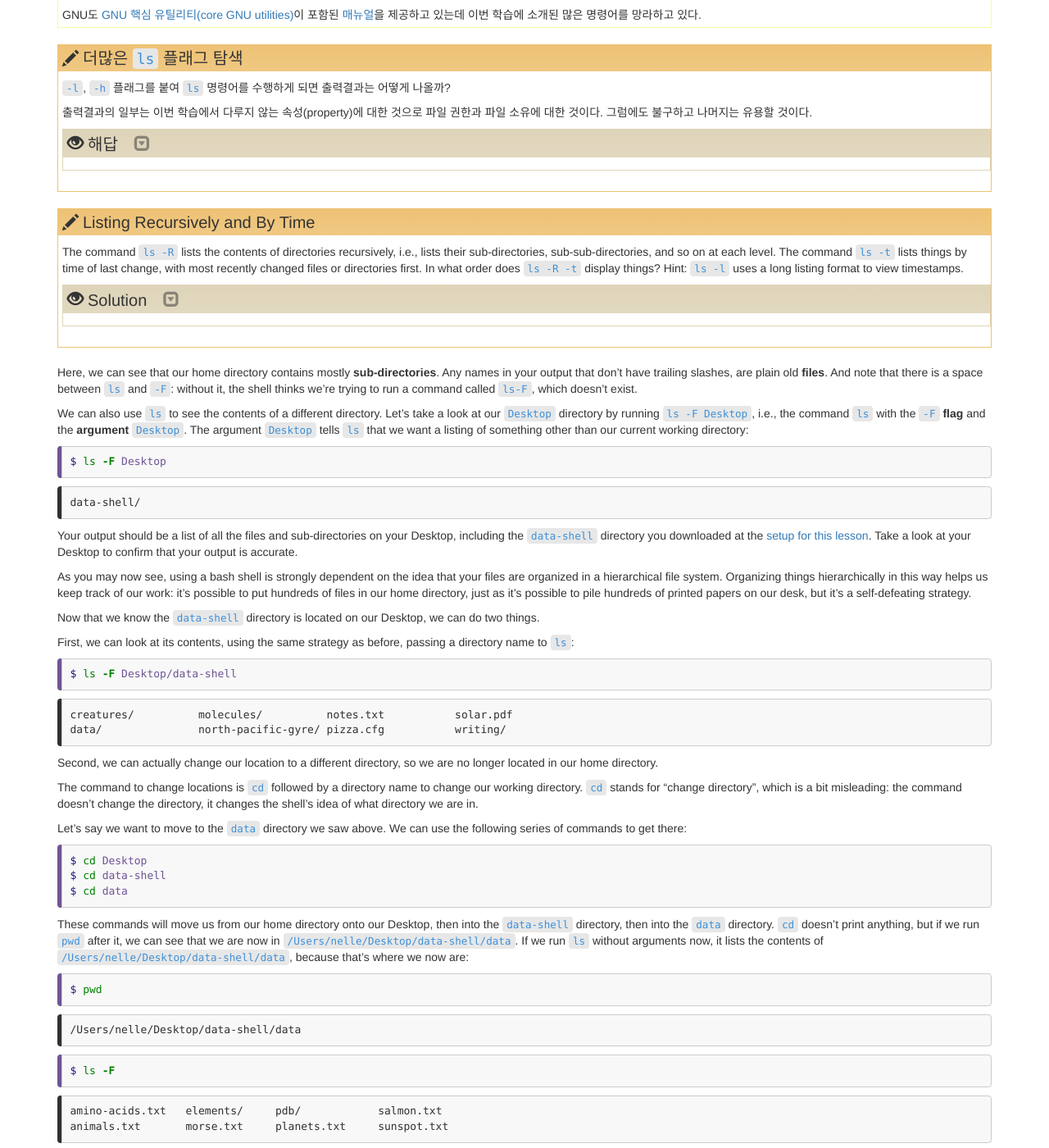
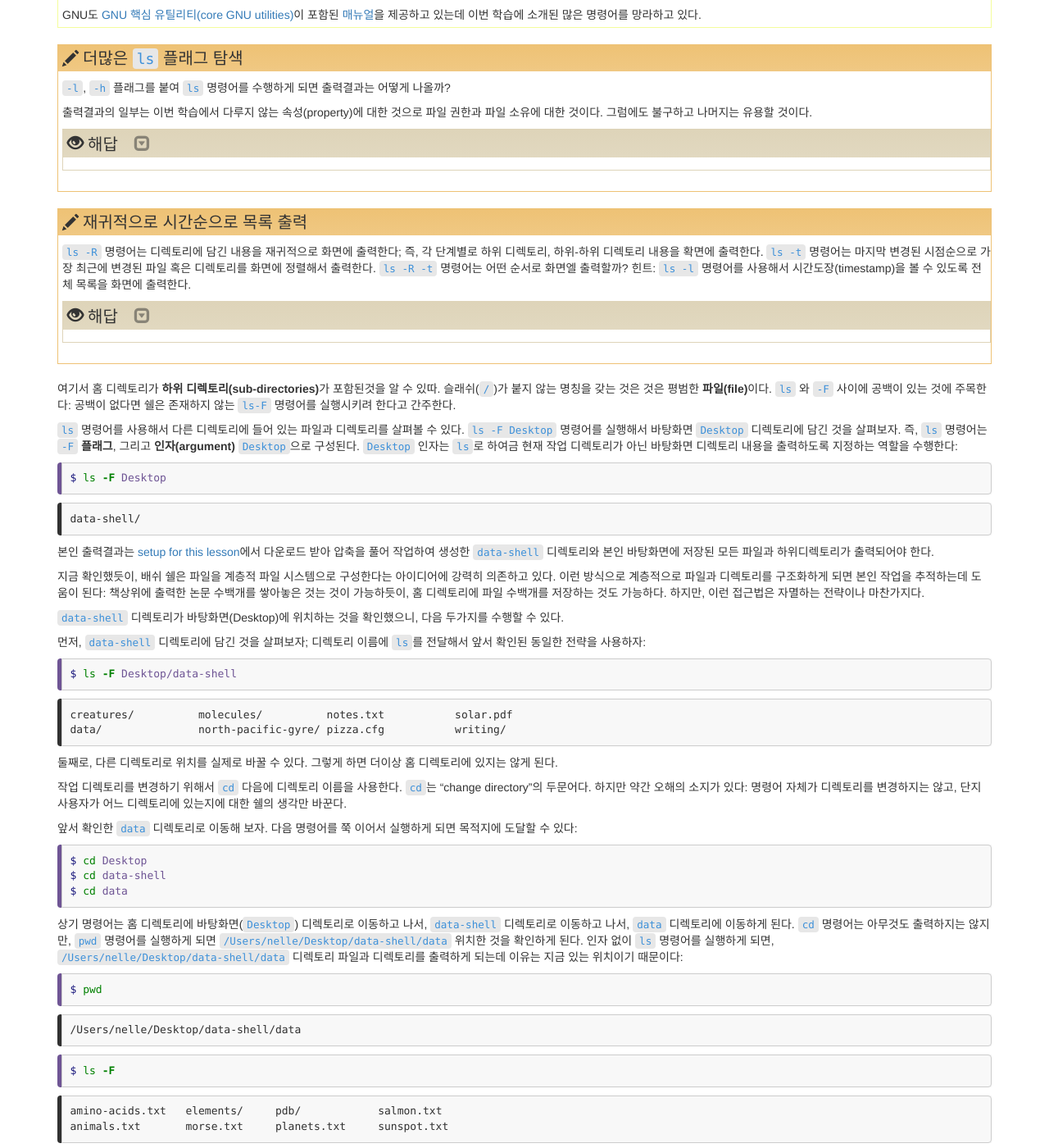
Before and after one commit to statkclee/shell-novice-kr, a Jekyll site: the page built from _episodes/02-filedir.md, in a window 1280 px wide and 1400 px high, scrolled down 5025 px. Shown: the whole window at 82% size. Built offline with Jekyll 4.4.1, drawn with Linux system fonts in a browser that asks for light colours; some of the changed text lies outside the part shown.

Commit message:
translated fiel and directory

```diff
--- a/_episodes/02-filedir.md
+++ b/_episodes/02-filedir.md
@@ -359,35 +359,29 @@ $ man ls
 > {: .solution}
 {: .challenge}
 
-> ## Listing Recursively and By Time
+> ## 재귀적으로 시간순으로 목록 출력
 >
-> The command `ls -R` lists the contents of directories recursively, i.e., lists
-> their sub-directories, sub-sub-directories, and so on at each level. The command
-> `ls -t` lists things by time of last change, with most recently changed files or
-> directories first.
-> In what order does `ls -R -t` display things? Hint: `ls -l` uses a long listing
-> format to view timestamps.
+> `ls -R` 명령어는 디렉토리에 담긴 내용을 재귀적으로 화면에 출력한다; 즉,
+> 각 단계별로 하위 디렉토리, 하위-하위 디렉토리 내용을 확면에 출력한다.
+> `ls -t` 명령어는 마지막 변경된 시점순으로 가장 최근에 변경된 파일 혹은 디렉토리를 화면에 정렬해서 출력한다.
+> `ls -R -t` 명령어는 어떤 순서로 화면엘 출력할까?
+> 힌트: `ls -l` 명령어를 사용해서 시간도장(timestamp)을 볼 수 있도록 전체 목록을 화면에 출력한다.
 >
-> > ## Solution
-> > The files/directories in each directory are sorted by time of last change.
+> > ## 해답
+> > 각 디렉토리의 파일/디렉토리가 가장 마지막 시간 변경순으로 정렬되어 출력된다.
 > {: .solution}
 {: .challenge}
 
-Here,
-we can see that our home directory contains mostly **sub-directories**.
-Any names in your output that don't have trailing slashes,
-are plain old **files**.
-And note that there is a space between `ls` and `-F`:
-without it,
-the shell thinks we're trying to run a command called `ls-F`,
-which doesn't exist.
+여기서 홈 디렉토리가 **하위 디렉토리(sub-directories)**가 포함된것을 알 수 있따.
+슬래쉬(`/`)가 붙지 않는 명칭을 갖는 것은 것은 평범한 **파일(file)**이다.
+`ls` 와 `-F` 사이에 공백이 있는 것에 주목한다:
+공백이 없다면 쉘은 존재하지 않는 `ls-F` 명령어를 실행시키려 한다고 간주한다.
 
-We can also use `ls` to see the contents of a different directory.  Let's take a
-look at our `Desktop` directory by running `ls -F Desktop`,
-i.e.,
-the command `ls` with the `-F` **flag** and the **argument**  `Desktop`.
-The argument `Desktop` tells `ls` that
-we want a listing of something other than our current working directory:
+`ls` 명령어를 사용해서 다른 디렉토리에 들어 있는 파일과 디렉토리를 살펴볼 수 있다.
+`ls -F Desktop` 명령어를 실행해서 바탕화면 `Desktop` 디렉토리에 담긴 것을 살펴보자.
+즉, `ls` 명령어는 `-F` **플래그**, 그리고 **인자(argument)** `Desktop`으로 구성된다.
+`Desktop` 인자는 `ls`로 하여금 현재 작업 디렉토리가 아닌 바탕화면 디렉토리 내용을
+출력하도록 지정하는 역할을 수행한다:
 
 ~~~
 $ ls -F Desktop
@@ -399,23 +393,22 @@ data-shell/
 ~~~
 {: .output}
 
-Your output should be a list of all the files and sub-directories on your
-Desktop, including the `data-shell` directory you downloaded at
-the [setup for this lesson]({{ page.root }}{% link setup.md %}).  Take a look at your Desktop to confirm that
-your output is accurate.
+본인 출력결과는 [setup for this lesson]({{ page.root }}{% link setup.md %})에서
+다운로드 받아 압축을 풀어 작업하여 생성한 `data-shell` 디렉토리와
+본인 바탕화면에 저장된 모든 파일과 하위디렉토리가 출력되어야 한다.
 
-As you may now see, using a bash shell is strongly dependent on the idea that
-your files are organized in a hierarchical file system.
-Organizing things hierarchically in this way helps us keep track of our work:
-it's possible to put hundreds of files in our home directory,
-just as it's possible to pile hundreds of printed papers on our desk,
-but it's a self-defeating strategy.
+지금 확인했듯이, 배쉬 쉘은 파일을 계층적 파일 시스템으로 구성한다는 아이디어에
+강력히 의존하고 있다.
+이런 방식으로 계층적으로 파일과 디렉토리를 구조화하게 되면 본인 작업을 추적하는데 도움이 된다:
+책상위에 출력한 논문 수백개를 쌓아놓은 것는 것이 가능하듯이,
+홈 디렉토리에 파일 수백개를 저장하는 것도 가능하다.
+하지만, 이런 접근법은 자멸하는 전략이나 마찬가지다.
 
-Now that we know the `data-shell` directory is located on our Desktop, we
-can do two things.
+`data-shell` 디렉토리가 바탕화면(Desktop)에 위치하는 것을 확인했으니,
+다음 두가지를 수행할 수 있다.
 
-First, we can look at its contents, using the same strategy as before, passing
-a directory name to `ls`:
+먼저, `data-shell` 디렉토리에 담긴 것을 살펴보자; 디렉토리 이름에 `ls`를 전달해서
+앞서 확인된 동일한 전략을 사용하자:
 
 ~~~
 $ ls -F Desktop/data-shell
@@ -428,19 +421,17 @@ data/               north-pacific-gyre/ pizza.cfg           writing/
 ~~~
 {: .output}
 
-Second, we can actually change our location to a different directory, so
-we are no longer located in
-our home directory.
+둘째로, 다른 디렉토리로 위치를 실제로 바꿀 수 있다.
+그렇게 하면 더이상 홈 디렉토리에 있지는 않게 된다.
 
-The command to change locations is `cd` followed by a
-directory name to change our working directory.
-`cd` stands for "change directory",
-which is a bit misleading:
-the command doesn't change the directory,
-it changes the shell's idea of what directory we are in.
+작업 디렉토리를 변경하기 위해서 `cd` 다음에 디렉토리 이름을 사용한다.
+`cd`는 "change directory"의 두문어다.
+하지만 약간 오해의 소지가 있다:
+명령어 자체가 디렉토리를 변경하지는 않고,
+단지 사용자가 어느 디렉토리에 있는지에 대한 쉘의 생각만 바꾼다.
 
-Let's say we want to move to the `data` directory we saw above.  We can
-use the following series of commands to get there:
+앞서 확인한 `data` 디렉토리로 이동해 보자.
+다음 명령어를 쭉 이어서 실행하게 되면 목적지에 도달할 수 있다:
 
 ~~~
 $ cd Desktop
@@ -449,13 +440,12 @@ $ cd data
 ~~~
 {: .language-bash}
 
-These commands will move us from our home directory onto our Desktop, then into
-the `data-shell` directory, then into the `data` directory.  `cd` doesn't print anything,
-but if we run `pwd` after it, we can see that we are now
-in `/Users/nelle/Desktop/data-shell/data`.
-If we run `ls` without arguments now,
-it lists the contents of `/Users/nelle/Desktop/data-shell/data`,
-because that's where we now are:
+상기 명령어는 홈 디렉토리에 바탕화면(`Desktop`) 디렉토리로 이동하고 나서,
+`data-shell` 디렉토리로 이동하고 나서, `data` 디렉토리에 이동하게 된다.
+`cd` 명령어는 아무것도 출력하지는 않지만, `pwd` 명령어를 실행하게 되면
+`/Users/nelle/Desktop/data-shell/data` 위치한 것을 확인하게 된다.
+인자 없이 `ls` 명령어를 실행하게 되면, `/Users/nelle/Desktop/data-shell/data` 디렉토리
+파일과 디렉토리를 출력하게 되는데 이유는 지금 있는 위치이기 때문이다:
 
 ~~~
 $ pwd
@@ -478,8 +468,9 @@ animals.txt       morse.txt     planets.txt     sunspot.txt
 ~~~
 {: .output}
 
-We now know how to go down the directory tree, but
-how do we go up?  We might try the following:
+이제 디렉토리 나무를 타서 아래로 내려가는 방법을 익혔다.
+하지만 어떻게 하면 위로 올라갈 수 있을까?
+다음 명령어를 시도해보자:
 
 ~~~
 $ cd data-shell
@@ -491,27 +482,23 @@ $ cd data-shell
 ~~~
 {: .error}
 
-But we get an error!  Why is this?
+하지만, 오류 발생! 이유가 뭘까?
 
-With our methods so far,
-`cd` can only see sub-directories inside your current directory.  There are
-different ways to see directories above your current location; we'll start
-with the simplest.
+지금까지 방법으로 `cd` 명령어는 현재 디렉토리 내부에 하위 디렉토리만 볼 수 있다.
+현재 디렉토리에서 상위 디렉토리를 볼 수 있는 다른 방법이 있다;
+가장 단순한 것부터 시작해보자.
 
-There is a shortcut in the shell to move up one directory level
-that looks like this:
+쉘에서 한단계 위 디렉토리로 이동할 수 있는 단축키가 존재하는데 다음과 같이 생겼다:
 
 ~~~
 $ cd ..
 ~~~
 {: .language-bash}
 
-`..` is a special directory name meaning
-"the directory containing this one",
-or more succinctly,
-the **parent** of the current directory.
-Sure enough,
-if we run `pwd` after running `cd ..`, we're back in `/Users/nelle/Desktop/data-shell`:
+`..`은 특별한 디렉토리명인데 "현재 디렉토리를 포함하는 디렉토리", 좀더 간결하게 표현하면
+현재 디렉토리의 **부모**를 의미한다.
+물론, `cd ..` 명령어를 실행하고 나서 `pwd`을 실행하게 되면
+`/Users/nelle/Desktop/data-shell`로 되돌아 간다:
 
 ~~~
 $ pwd
@@ -523,8 +510,8 @@ $ pwd
 ~~~
 {: .output}
 
-The special directory `..` doesn't usually show up when we run `ls`.  If we want
-to display it, we can give `ls` the `-a` flag:
+단순히 `ls` 명령어를 실행하게 되면 특수 디렉토리 `..`이 화면에 출력되지는 않는다.
+`..` 디렉토리를 출력하려면 `ls` 명령어와 `-a` 플래그를 사용한다:
 
 ~~~
 $ ls -F -a
@@ -537,41 +524,39 @@ $ ls -F -a
 ~~~
 {: .output}
 
-`-a` stands for "show all";
-it forces `ls` to show us file and directory names that begin with `.`,
-such as `..` (which, if we're in `/Users/nelle`, refers to the `/Users` directory)
-As you can see,
-it also displays another special directory that's just called `.`,
-which means "the current working directory".
-It may seem redundant to have a name for it,
-but we'll see some uses for it soon.
+`-a`은 "show all"의 축약으로 모두 보여주기를 의미한다;
+`ls`로 하여금 `..`와 같은 `.`로 시작하는 파일과 디렉토리명도 화면에 출력하게 강제한다.
+(`/Users/nelle` 디렉토리에 위치한다면, `/Users` 디렉토리를 지칭)
+`.`도 또다른 특별한 디렉토리로,
+"현재 작업 디렉토리(current working directory)"를 의미한다.
+중복되어 불필요해 보일 수 있지만, 곧 `.`에 대한 사용법을 학습할 것이다.
 
-Note that in most command line tools, multiple flags can be combined
-with a single `-` and no spaces between the flags: `ls -F -a` is
-equivalent to `ls -Fa`.
+대부분의 명령라인 도구에서 플래그 다수룰 조합해서 플래그 사이 공백없이 단일 `-`로 사용함에 주목한다:
+`ls -F -a`은 `ls -Fa`와 동일하다.
 
-> ## Other Hidden Files
+
+> ## 다른 숨은 파일들
 >
-> In addition to the hidden directories `..` and `.`, you may also see a file
-> called `.bash_profile`. This file usually contains shell configuration
-> settings. You may also see other files and directories beginning
-> with `.`. These are usually files and directories that are used to configure
-> different programs on your computer. The prefix `.` is used to prevent these
-> configuration files from cluttering the terminal when a standard `ls` command
-> is used.
+> 숨은 `..`, `.` 디렉토리에 더해서,
+> `.bash_profile` 파일도 봤을 것이다.
+> `.bash_profile` 파일에는 쉘 환경설정 정보가 담겨져 있다.
+> `.`으로 시작하는 다른 파일과 디렉토리를 봤을 수도 있다.
+> 이런 파일은 본인 컴퓨터의 다른 프로그램에서 환경설정을 하기 위해서 사용되는
+> 파일과 디렉토리라고 보면 된다.
+> `.` 접두어를 사용해서 `ls` 명령어를 사용할 때 이러한 환경설정 파일들이 터미널을
+> 난잡하게 만드는 것을 방지하는 기능을 수행한다.
 {: .callout}
 
-> ## Orthogonality
+> ## 직교(Orthogonality)
 >
-> The special names `.` and `..` don't belong to `cd`;
-> they are interpreted the same way by every program.
-> For example,
-> if we are in `/Users/nelle/data`,
-> the command `ls ..` will give us a listing of `/Users/nelle`.
-> When the meanings of the parts are the same no matter how they're combined,
-> programmers say they are **orthogonal**:
-> Orthogonal systems tend to be easier for people to learn
-> because there are fewer special cases and exceptions to keep track of.
+> 특수 이름 `.`과 `..`는 `ls`에만 속하는 것이 아니고;
+> 모든 프로그램에서 같은 방식으로 해석된다.
+> 예를 들어, `/Users/nelle/data` 디렉토리에 있을 때,
+> `ls ..` 명령어는 `/Users/nelle`의 목록을 보여줄 것이다.
+> 어떻게 조합되든 상관없이 동일한 의미를 가지게 될 때,
+> 프로그래머는 이를 **직교(orthogonal)**한다고 부른다.
+> 직교 시스템은 사람들이 훨씬 배우기 쉬운데,
+> 이유는 기억하고 추적할 특수 사례와 예외가 더 적기 때문이다.
 {: .callout}
 
 These then, are the basic commands for navigating the filesystem on your computer:
@@ -647,55 +632,53 @@ $ cd /Users/nelle/Desktop/data-shell
 
 Run `pwd` and `ls -F` to ensure that we're in the directory we expect.
 
-> ## Two More Shortcuts
+> ## 단축(Shortcuts) 두개 더 {.callout}
 >
-> The shell interprets the character `~` (tilde) at the start of a path to
-> mean "the current user's home directory". For example, if Nelle's home
-> directory is `/Users/nelle`, then `~/data` is equivalent to
-> `/Users/nelle/data`. This only works if it is the first character in the
-> path: `here/there/~/elsewhere` is *not* `here/there/Users/nelle/elsewhere`.
+> 쉘을 `~` (틸드) 문자를 경로의 시작으로 해석해서 "현재 사용자 홈 디렉토리"를 의미하게 된다.
+> 예를 들어, Nelle의 홈 디렉토리가 `/Users/nelle`이라면, `~/data`은
+> `/Users/nelle/data`와 동치가 된다. 경로명에 첫 문자로 있을 때만 이것이 동작한다:
+> `here/there/~/elsewhere`이 `here/there/Users/nelle/elsewhere`이 되는 것은 *아니다*.
+> 따라서, `cd ~`을 홈 디렉토리로 변경하는데 사용한다.
 >
-> Another shortcut is the `-` (dash) character.  `cd` will translate `-` into
-> *the previous directory I was in*, which is faster than having to remember,
-> then type, the full path.  This is a *very* efficient way of moving back
-> and forth between directories. The difference between `cd ..` and `cd -` is
-> that the former brings you *up*, while the latter brings you *back*. You can
-> think of it as the *Last Channel* button on a TV remote.
+> 또 다룩 단축은 대쉬(`-`) 문자다. `cd`는 `-` 문자를 *지금 있는 이전 디렉토리*로 변역한다.
+> 이 방법이 전체 경로를 기억하고 있다가 타이핑하는 것보다 더 빠르다.
+> 이를 통해 디렉토리를 앞뒤로 *매우* 효율적으로 이동하게 된다.
+> `cd ..` 와 `cd -` 명령어 사이 차이점은 전자(`cd ..`)는 *위로*,
+> 후자(`cd -`)는 *아래로* 이동하게 위치를 바꾸는 역할을 수행한다.
+> TV 리모컨의 *이전 채널* 기능으로 생각하면 편하다.
 {: .callout}
 
-> ## Absolute vs Relative Paths
+> ## 동일 작업을 수행하는 수많은 방법 - 절대 경로 vs. 상대 경로 {.challenge}
 >
-> Starting from `/Users/amanda/data/`,
-> which of the following commands could Amanda use to navigate to her home directory,
-> which is `/Users/amanda`?
+> `/home/amanda/data/` 디렉토리에서 시작할 때,
+> Amanda가 홈디렉토리인 `/home/amanda`로 돌아가도록 사용할 수 있는 명령어를 아래에서 선택하시요.
 >
-> 1. `cd .`
-> 2. `cd /`
-> 3. `cd /home/amanda`
-> 4. `cd ../..`
-> 5. `cd ~`
-> 6. `cd home`
-> 7. `cd ~/data/..`
-> 8. `cd`
-> 9. `cd ..`
+> 1.  `cd .`
+> 2.  `cd /`
+> 3.  `cd /home/amanda`
+> 4.  `cd ../..`
+> 5.  `cd ~`
+> 6.  `cd home`
+> 7.  `cd ~/data/..`
+> 8.  `cd`
+> 9.  `cd ..`
 >
-> > ## Solution
-> > 1. No: `.` stands for the current directory.
-> > 2. No: `/` stands for the root directory.
-> > 3. No: Amanda's home directory is `/Users/amanda`.
-> > 4. No: this goes up two levels, i.e. ends in `/Users`.
-> > 5. Yes: `~` stands for the user's home directory, in this case `/Users/amanda`.
-> > 6. No: this would navigate into a directory `home` in the current directory if it exists.
-> > 7. Yes: unnecessarily complicated, but correct.
-> > 8. Yes: shortcut to go back to the user's home directory.
-> > 9. Yes: goes up one level.
+> > ## 해답
+> > 1. No: `.`은 현재 디렉토리를 나타냄.
+> > 2. No: `/`는 루트 디렉토리를 나타냄.
+> > 3. No: Amanda 홈 디렉토리른 `/Users/amanda`임.
+> > 4. No: `../..`은 두 단계 거슬러 올라간다; 즉, `/Users`에 도달함.
+> > 5. Yes: `~`은 사용자 홈 디렉토리를 나타남; 이 경우 `/Users/amanda`이 됨.
+> > 6. No: 현재 디렉토리 내부에 `home` 디렉토리가 존재하는 경우 `home` 디렉토리로 이동하게 됨.
+> > 7. Yes: 불필요하게 복잡하지만, 정답이 맞음.
+> > 8. Yes: 사용자 홈 디렉토리로 이동할 수 있는 단축키를 사용함.
+> > 9. Yes: 한 단계 위로 이동.
 > {: .solution}
 {: .challenge}
 
-> ## Relative Path Resolution
+> ## 상대경로 해결 {.challenge}
 >
-> Using the filesystem diagram below, if `pwd` displays `/Users/thing`,
-> what will `ls -F ../backup` display?
+> 만약 `pwd` 명령어를 쳤을 때, 화면에 `/Users/thing`이 출력된다면, `ls -F ../backup`은 무엇을 출력할까요?
 >
 > 1.  `../backup: No such file or directory`
 > 2.  `2012-12-01 2013-01-08 2013-01-27`
@@ -704,21 +687,21 @@ Run `pwd` and `ls -F` to ensure that we're in the directory we expect.
 >
 > ![File System for Challenge Questions](../fig/filesystem-challenge.svg)
 >
-> > ## Solution
-> > 1. No: there *is* a directory `backup` in `/Users`.
-> > 2. No: this is the content of `Users/thing/backup`,
-> >    but with `..` we asked for one level further up.
-> > 3. No: see previous explanation.
-> > 4. Yes: `../backup/` refers to `/Users/backup/`.
+> > ## 해답
+> > 1. No: `backup` in `/Users` 디렉토리 내부에 `backup` 디렉토리가 *있다*.
+> > 2. No: `Users/thing/backup` 디렉토리에 담긴 것을 출력한다.
+> >    하지만 `..`으로 한 단계 상위 레벨 위를 찾도록 요청했다.
+> > 3. No: 이전 해답을 참조한다.
+> > 4. Yes: `../backup/` 은 `/Users/backup/`을 지칭한다.
 > {: .solution}
 {: .challenge}
 
-> ## `ls` Reading Comprehension
+> ## `ls` 독해 능력
 >
-> Assuming a directory structure as in the above Figure
-> (File System for Challenge Questions), if `pwd` displays `/Users/backup`,
-> and `-r` tells `ls` to display things in reverse order,
-> what command will display:
+> 상기 그림(도전과제 질문에 사용되는 파일 시스템)에 나온 디렉토리 구조를 상정한다.
+> 만약 `pwd` 명령어를 쳤을 때 화면에 `/Users/backup`이 출력되고,
+> `-r` 인자는 `ls` 명령어가 역순으로 화면에 출력하게 한다면,
+> 어떤 명령어가 다음을 화면에 출력할까요?>
 >
 > ~~~
 > pnas_sub/ pnas_final/ original/
@@ -728,85 +711,68 @@ Run `pwd` and `ls -F` to ensure that we're in the directory we expect.
 > 1.  `ls pwd`
 > 2.  `ls -r -F`
 > 3.  `ls -r -F /Users/backup`
-> 4.  Either #2 or #3 above, but not #1.
+> 4.  위 #2 혹은 #3, 하지만, #1은 아님.
 >
-> > ## Solution
-> >  1. No: `pwd` is not the name of a directory.
-> >  2. Yes: `ls` without directory argument lists files and directories
-> >     in the current directory.
-> >  3. Yes: uses the absolute path explicitly.
-> >  4. Correct: see explanations above.
+> > ## 해답
+> >  1. No: `pwd` 는 디렉토리 명칭이 아님.
+> >  2. Yes: 디렉토리 인자가 없는 `ls` 명령어는 현재 디렉토리의 파일과 디렉토리를 화면에 출력함.
+> >  3. Yes: 절대 경로를 명시적으로 사용.
+> >  4. Correct: 상기 해설 참조.
 > {: .solution}
 {: .challenge}
 
-### Nelle's Pipeline: Organizing Files
+### Nelle의 파이프라인: 파일 구성하기
 
-Knowing just this much about files and directories,
-Nelle is ready to organize the files that the protein assay machine will create.
-First,
-she creates a directory called `north-pacific-gyre`
-(to remind herself where the data came from).
-Inside that,
-she creates a directory called `2012-07-03`,
-which is the date she started processing the samples.
-She used to use names like `conference-paper` and `revised-results`,
-but she found them hard to understand after a couple of years.
-(The final straw was when she found herself creating
-a directory called `revised-revised-results-3`.)
+파일과 디렉토리에 대해서 알았으니, Nelle은 단백질 분석기가 생성하는 파일을 구성할 준비를 마쳤다.
+우선 `north-pacific-gyre` 디렉토리를 생성해서 데이터가 어디에서 왔는지를 상기하도록 한다.
+`2012-07-03` 디렉토리를 생성해서 시료 처리를 시작한 날짜를 명기했다.
+Nelle은 `conference-paper`와 `revised-results`같은 이름을 사용하곤 했다.
+하지만, 몇년이 지난 후에 이해하기 어렵다는 것을 발견했다.
+(마지막 지푸라기는 `revised-revised-results-3` 디렉토리를 본인이 생성했다는 것을 발견했을 때였다.)
 
-> ## Sorting Output
+> ## 출력결과 정렬
 >
-> Nelle names her directories "year-month-day",
-> with leading zeroes for months and days,
-> because the shell displays file and directory names in alphabetical order.
-> If she used month names,
-> December would come before July;
-> if she didn't use leading zeroes,
-> November ('11') would come before July ('7'). Similarly, putting the year first
-> means that June 2012 will come before June 2013.
+> Nelle은 월과 일에 0을 앞에 붙여 디렉토리를 "년-월-일(year-month-day)" 방식으로 이름지었다.
+> 왜냐하면 쉘이 알파벳 순으로 파일과 디렉토리 이름을 화면에 출력하기 때문이다.
+> 만약 월이름을 사용한다면, 12월(December)이 7월(July) 앞에 위치할 것이다:
+> 만약 앞에 0을 붙이지 않으면 11월이 7월 앞에 올 것이다.
 {: .callout}
 
-Each of her physical samples is labelled according to her lab's convention
-with a unique ten-character ID,
-such as "NENE01729A".
-This is what she used in her collection log
-to record the location, time, depth, and other characteristics of the sample,
-so she decides to use it as part of each data file's name.
-Since the assay machine's output is plain text,
-she will call her files `NENE01729A.txt`, `NENE01812A.txt`, and so on.
-All 1520 files will go into the same directory.
+각각의 물리적 시료는 "NENE01729A"처럼 10자리 중복되지 않는 ID로 연구실 관례에 따라 표식을 붙였다.
+시료의 장소, 시간, 깊이, 그리고 다른 특징을 기록하기 위해서 수집 기록에 사용된 것과 동일하다.
+그래서 이를 각 파일 이름으로 사용하기로 결정했다.
+분석기 출력값이 텍스트 형식이기 때문에 `NENE01729A.txt`, `NENE01812A.txt`, … 같이 확장자를 붙였다.
+총 1,520개 파일 모두 동일한 디렉토리에 저장되었다.
 
-Now in her current directory `data-shell`,
-Nelle can see what files she has using the command:
+
+이제 `data-shell` 현재 작업 디렉토리에서
+Nelle은 다음 명령어를 사용해서, 무슨 파일이 있는지 확인할 수 있다:
 
 ~~~
 $ ls north-pacific-gyre/2012-07-03/
 ~~~
 {: .language-bash}
 
-This is a lot to type,
-but she can let the shell do most of the work through what is called **tab completion**.
-If she types:
+엄청나게 많은 타이핑이지만 **탭 자동완성(tab completion)**을 통해 쉘에게 많은 일을 시킬 수도 있다.
+만약 다음과 같이 타이핑하고:
 
 ~~~
 $ ls nor
 ~~~
 {: .language-bash}
 
-and then presses tab (the tab key on her keyboard),
-the shell automatically completes the directory name for her:
+그리고 나서 탭(키보드에 탭 키)을 누르면, 자동으로 쉘이 디렉토리 이름을 자동완성 시켜준다:
+
 
 ~~~
 $ ls north-pacific-gyre/
 ~~~
 {: .language-bash}
 
-If she presses tab again,
-Bash will add `2012-07-03/` to the command,
-since it's the only possible completion.
-Pressing tab again does nothing,
-since there are 19 possibilities;
-pressing tab twice brings up a list of all the files,
-and so on.
-This is called **tab completion**,
-and we will see it in many other tools as we go on.
+탭을 다시 누르면, Bash가 명령문에 `2012-07-03/`을 추가하는데,
+왜냐하면 유일하게 가능한 자동완성조건이기 때문이다.
+한번더 탭을 누려면 아무것도 수행하지 않는다.
+왜냐하면 1520가지 경우의 수가 있기 때문이다;
+탭을 두번 누르면 모든 파일 목록을 가져온다.
+이것을 **탭 자동완성(tab completion)**이라고 부르고,
+앞으로도 다른 많은 툴에서도 많이 볼 것이다.
```
